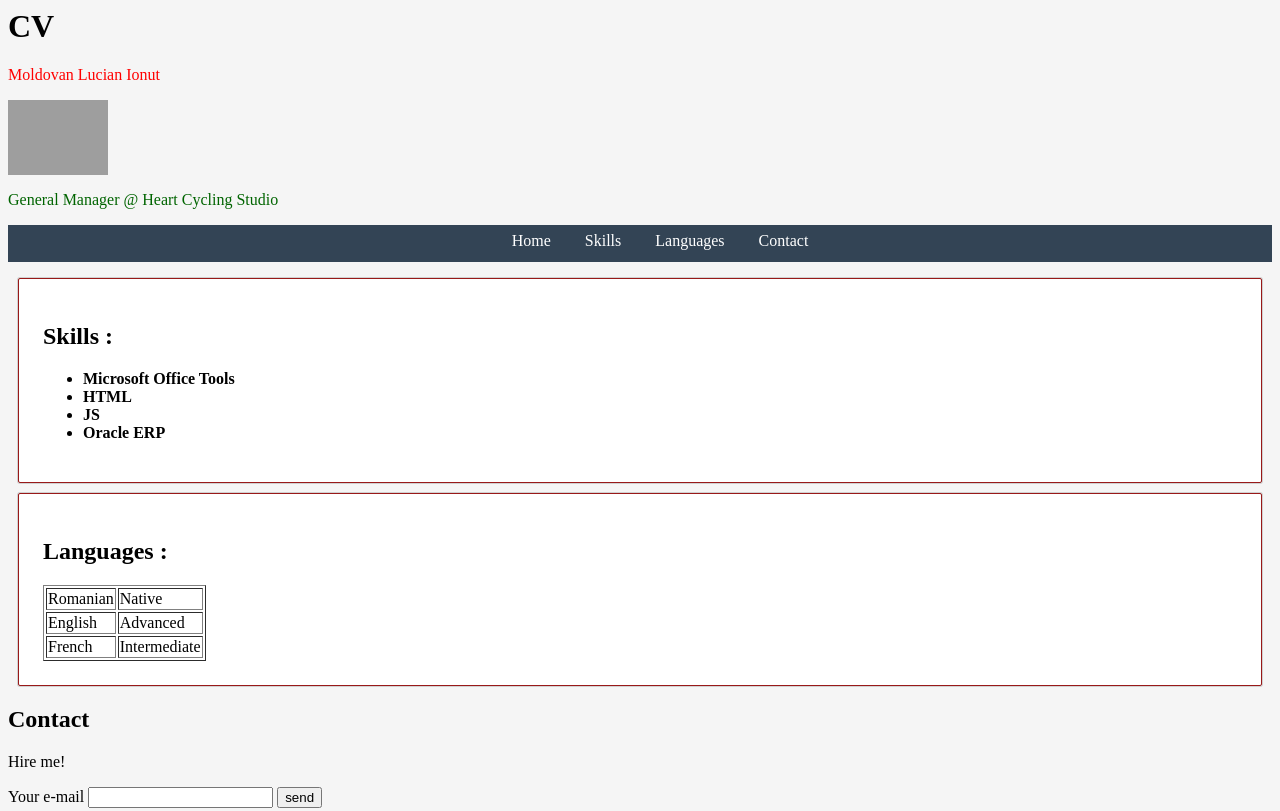
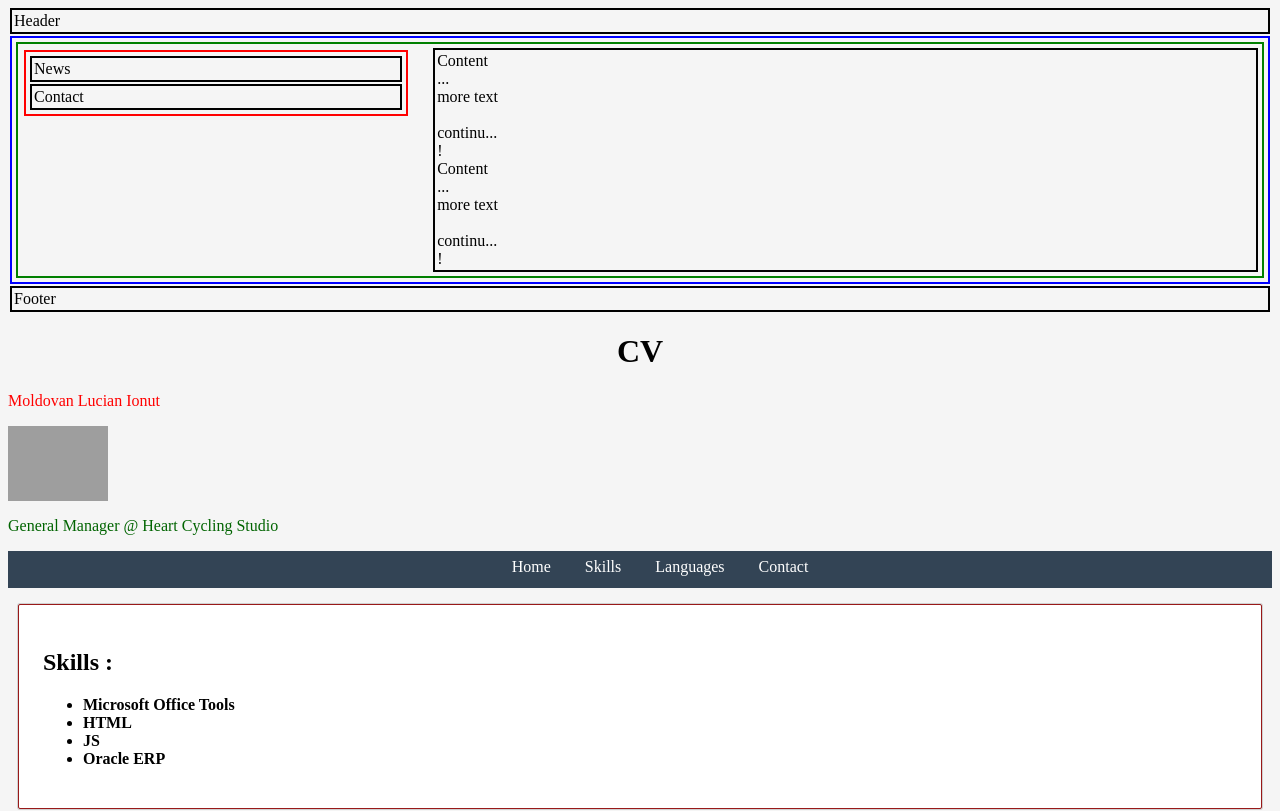
Before and after one commit to 1lucianmoldovan/1lucianmoldovan.github.io, a website built with Parcel: page index.html in a window 1280 px wide. Shown: the top 811 px of the page. Built offline with nearby package versions, Linux system fonts and the light colour scheme; grey boxes are pictures that could not be loaded.

Commit message:
update m div-uri

```diff
--- a/css/style.css
+++ b/css/style.css
@@ -1,5 +1,27 @@
 body {
   background-color: #f5f5f5;
+}
+
+.test {
+  border: 2px solid #000;
+  margin: 2px;
+  padding: 2px;
+}
+#content-wrap {
+  border-color: blue;
+}
+#left-sidebar {
+  width: 30%;
+  float: left;
+  border-color: red;
+  margin: 10px;
+}
+#content {
+  border-color: green;
+  padding-left: 33%;
+}
+#content div #my-picture {
+  border-radius: 50%;
 }
 .page-block {
   background-color: white;
--- a/index.html
+++ b/index.html
@@ -7,10 +7,26 @@
 </head>
 
 <body>
-	<h1 style="text-align: left">CV</h1>
+
+	<div class="test" id="header">Header</div>
+	<div class="test" id="content-wrap">
+		<div class="test" id="left-sidebar">
+			<div class="test" id="News">News</div>
+			<div class="test" id="Contact">Contact</div>
+		</div>
+		<div class="test" id="content">
+			<div class="test">
+				Content <br> ... <br> more text<br><br>continu...<br>!
+				<br> Content <br> ... <br> more text<br><br>continu...<br>!
+			</div>
+		</div>
+	</div>
+	<div class="test" id="Footer">Footer</div>
+
+	<h1 style="text-align: center">CV</h1>
 
 	<p style="text-align: left; color: red">Moldovan Lucian Ionut</p>
-	<img src="https://bit.ly/2Rw7dYy" width="100">
+	<img id="my-picture" src="https://bit.ly/2Rw7dYy" width="100">
 
 	<p id="motto">General Manager @ Heart Cycling Studio</p>
 
```
